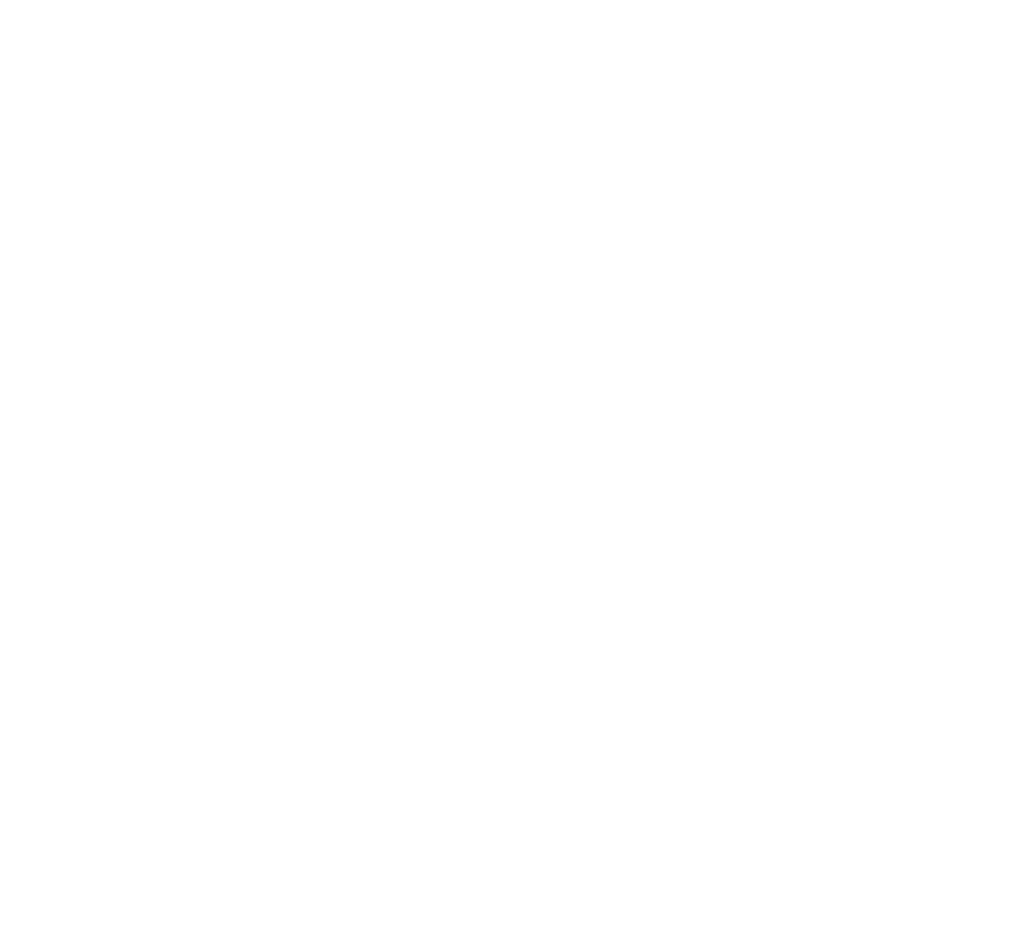
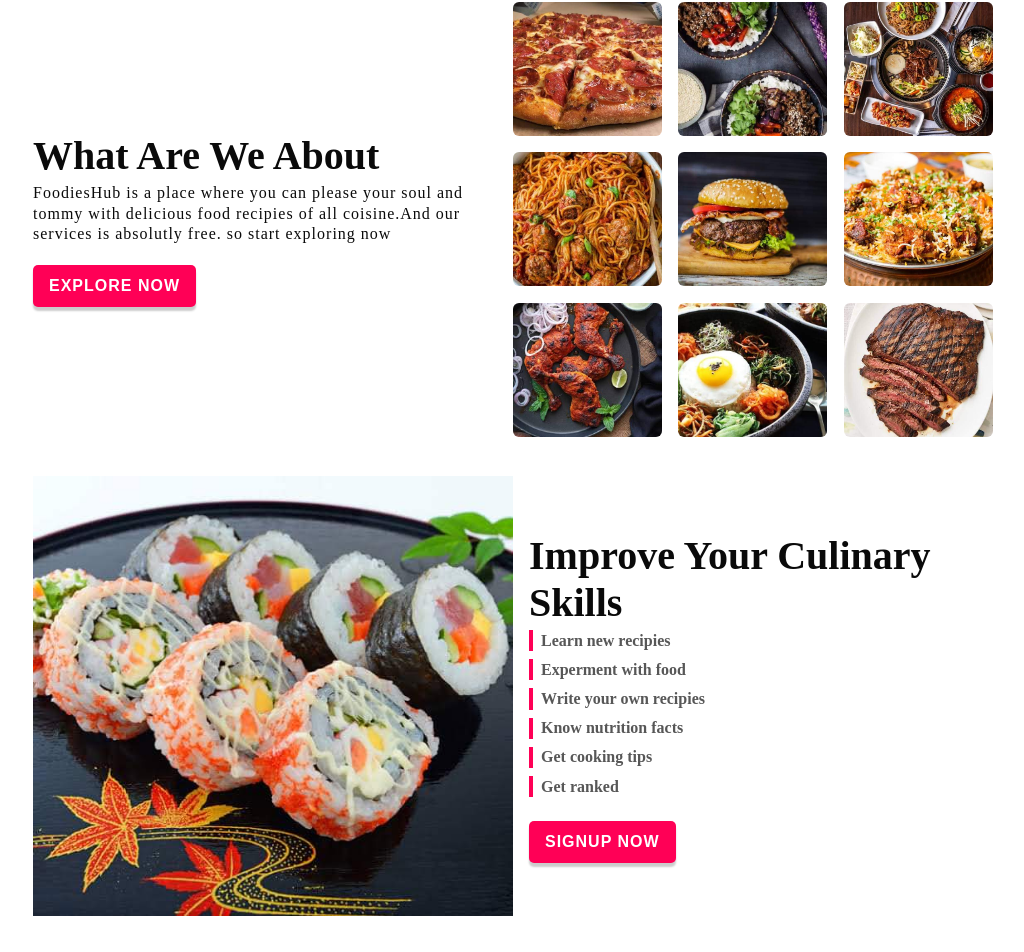
Before and after one commit to Abe-Tiz/Food_Recip_app_reactjs, a React (Create React App) app in the folder react-food-recipapp/: page / in a window 1280 px wide. Shown: the part 133-1085 px from the top of the page, without its empty margins (127-1151 px from the left). Before the commit the page ends 800 px from the top, so only its background shows below. Built offline with nearby package versions, Linux system fonts and the light colour scheme.

Commit message:
improveskill

```diff
--- a/react-food-recipapp/src/App.js
+++ b/react-food-recipapp/src/App.js
@@ -1,9 +1,19 @@
+import HeroSection from "./components/HeroSection";
+import ImproveSkill from "./components/ImproveSkill";
 import Navbar from "./components/Navbar";
 
 function App() {
   return (
     <div className="App">
       <Navbar />
+      <div className="container main" >
+
+        <HeroSection />
+        <ImproveSkill />
+
+      </div>
+
+
     </div>
   );
 }
--- a/react-food-recipapp/src/components/ImproveSkill.jsx
+++ b/react-food-recipapp/src/components/ImproveSkill.jsx
@@ -1,9 +1,28 @@
 import React from 'react'
 
 const ImproveSkill = () => {
+    const list =[
+        "Learn new recipies",
+        "Experment with food",
+        "Write your own recipies",
+        "Know nutrition facts",
+        "Get cooking tips",
+        "Get ranked"
+    ]
   return (
-    <div>
-      hello
+    <div className='section improve-skill'>
+        <div className="col img">
+          <img src="img/gallery/img_10.jpg" alt="" />
+        </div>
+        <div className="col typography">
+            <h1 className='title'>Improve Your Culinary Skills</h1>
+              {list.map((item,index) =>(
+                    <p className='skill-item' key={index}>{item}</p>
+                ))}
+            <button className="btn">Signup Now</button>
+        </div>
+
+
     </div>
   )
 }
--- a/react-food-recipapp/src/styles/Animation.scss
+++ b/react-food-recipapp/src/styles/Animation.scss
@@ -6,6 +6,19 @@
         transform: translateX(0);
     }
 }
+
+@keyframes slideInRight {
+    from{
+        transform: translateX(100%);
+        opacity: 0;
+    }
+    to{
+        transform: translateX(0);
+        opacity: 1;
+    }
+
+}
+
 @keyframes popOut{
     from{
         transform: scale(0);
--- /dev/null
+++ b/react-food-recipapp/src/styles/Hero-section.scss
@@ -0,0 +1,42 @@
+.section.hero{
+    .typography{
+        padding-right: 1.2rem;
+    }
+    .gallery{
+        display: grid;
+        grid-template-columns: repeat(3,1fr);
+        gap: 2vh;
+        .custom-image{
+            transform: scale(0);
+            opacity: 0;
+            border-radius: 6px;
+            overflow: hidden;
+            animation: getAnimationDuration(.5s) popOut forwards;
+            &:nth-child(2){
+                animation-delay: .1s;
+            }
+            &:nth-child(5){
+                animation-delay: .2s;
+            }
+            &:nth-child(8){
+                animation-delay: .3s;
+            }
+            v
+            &:nth-child(7){
+                animation-delay: .4s;
+            }
+            &:nth-child(4){
+                animation-delay: .5s;
+            }
+            &:nth-child(3){
+                animation-delay: .6s;
+            }
+            &:nth-child(6){
+                animation-delay: .7s;
+            }
+            &:nth-child(9){
+                animation-delay: .8s;
+            }
+        }
+    }
+}
--- a/react-food-recipapp/src/styles/index.scss
+++ b/react-food-recipapp/src/styles/index.scss
@@ -66,47 +66,34 @@ img{
 
 }
 @import "navbar.scss";
+@import "Hero-section.scss";
 
-.section.hero{
-    .typography{
-        padding-right: 1.2rem;
+.section.improve-skill{
+    .col.img{
+       img{
+        width: 100%;
+       }
     }
-    .gallery{
-        display: grid;
-        grid-template-columns: repeat(3,1fr);
-        gap: 2vh;
-        .custom-image{
-            transform: scale(0);
-            opacity: 0;
-            border-radius: 6px;
-            overflow: hidden;
-            animation: getAnimationDuration(.5s) popOut forwards;
-            &:nth-child(2){
-                animation-delay: .1s;
-            }
-            &:nth-child(5){
-                animation-delay: .2s;
-            }
-            &:nth-child(8){
-                animation-delay: .3s;
-            }
-            v
-            &:nth-child(7){
-                animation-delay: .4s;
-            }
-            &:nth-child(4){
-                animation-delay: .5s;
-            }
-            &:nth-child(3){
-                animation-delay: .6s;
-            }
-            &:nth-child(6){
-                animation-delay: .7s;
-            }
-            &:nth-child(9){
-                animation-delay: .8s;
+    .col.typography{
+        padding-left: 1rem;
+    }
+    .skill-item{
+        border-left: .25rem solid var(--primary-color);
+        margin-bottom: .5rem;
+        padding: .1rem 0 .1rem .5rem;
+        color: var(--text-light);
+        font-weight: bold;
+        transform: translateX(100%);
+        opacity: 0;
+        animation: getAnimationDuration(.3s) slideInRight forwards;
+        @for $i from 1 to 8 {
+            &:nth-child(#{$i}){
+                animation-delay: #{$i * .1}s;
             }
         }
+    }
+    .btn{
+        margin-top: 1rem;
     }
 }
 .main{
@@ -117,11 +104,12 @@ img{
 .section{
     display: flex;
     align-items: center;
-    margin-bottom: 3vh;
+    margin-bottom: 3vw;
     .title{
         color: var(--text-color);
-        font-size: 3rem;
+        font-size: 2.5rem;
         margin-bottom: .25rem;
+        font-weight: 900;
     }
     .info{
         color: var(--text-color);
```
